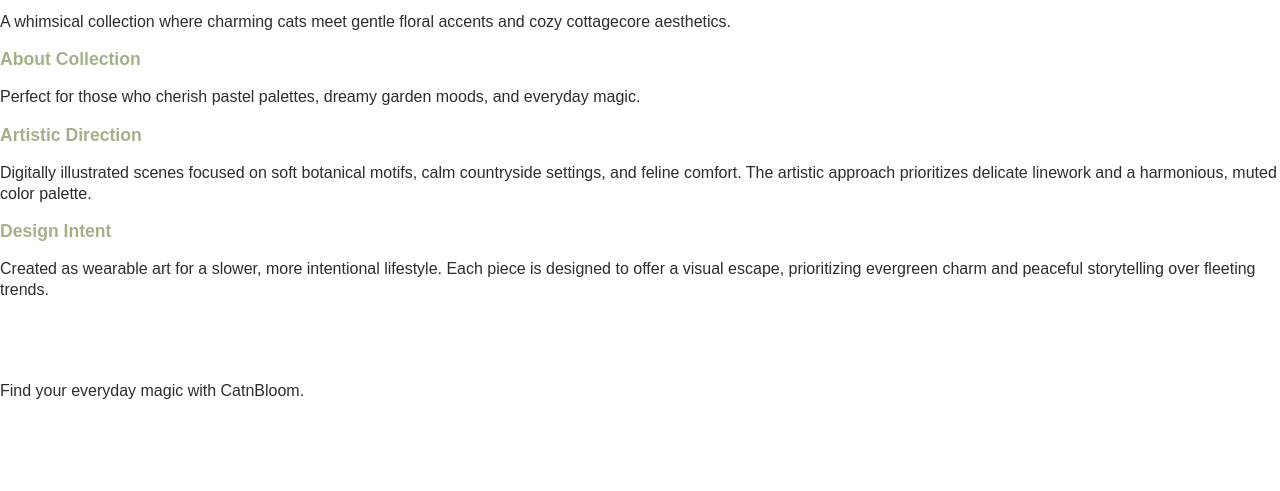
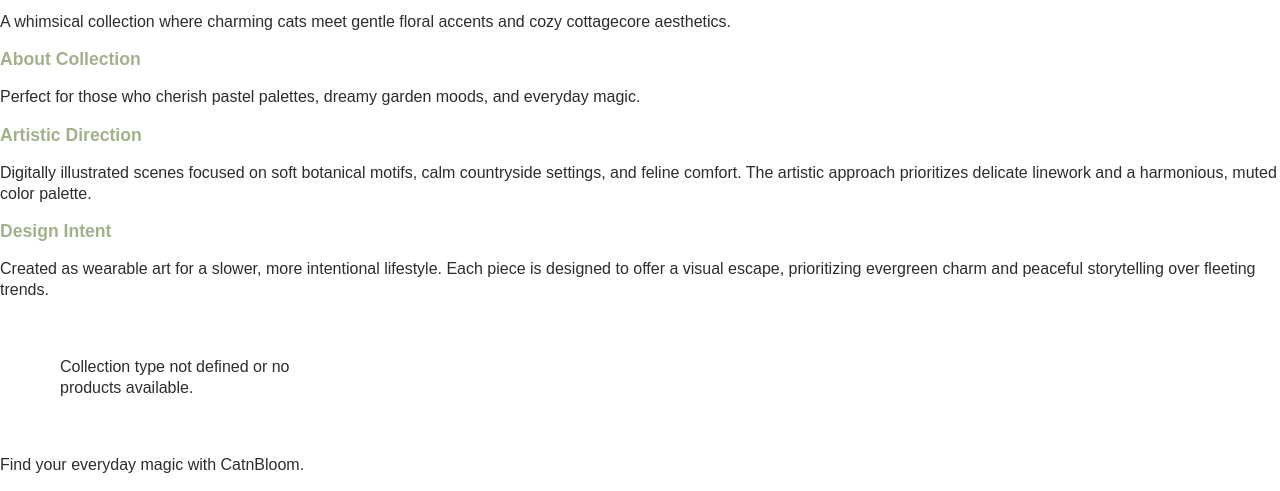
Before and after one commit to MarinPol/catnbloom.com, a Jekyll site: the page built from cottagecore-cats/index.md, in a window 1280 px wide and 900 px high, scrolled down 1204 px, cut to the strip 409-900 px from the top of the window. Built offline with Jekyll 4.4.1, drawn with Linux system fonts in a browser that asks for light colours; before the commit the page ends 2031 px from its top, so only the background shows below that.

Commit message:
Update collection.html

```diff
--- a/_layouts/collection.html
+++ b/_layouts/collection.html
@@ -36,6 +36,7 @@
   <section class="product-grid">
     {% if page.type == 'core' and site.products %}
       {% assign items = site.products | where: "collection", page.collection_id | sort: "sku" %}
+      {% if items.size > 0 %}
         {% for product in items %}
           <div class="product-item">
             <a href="{{ product.url }}">
@@ -45,6 +46,9 @@
             </a>
           </div>
         {% endfor %}
+      {% else %}
+        <p>No products found for this collection.</p>
+      {% endif %}
     {% elsif page.type == 'smart_manual' and page.featured_items %}
       {% for sku in page.featured_items %}
         {% for product in site.products %}
@@ -60,6 +64,8 @@
           {% endif %}
         {% endfor %}
       {% endfor %}
+    {% else %}
+      <p>Collection type not defined or no products available.</p>
     {% endif %}
   </section>
 
```
Lines whose indentation alone changed are shown as unchanged.
